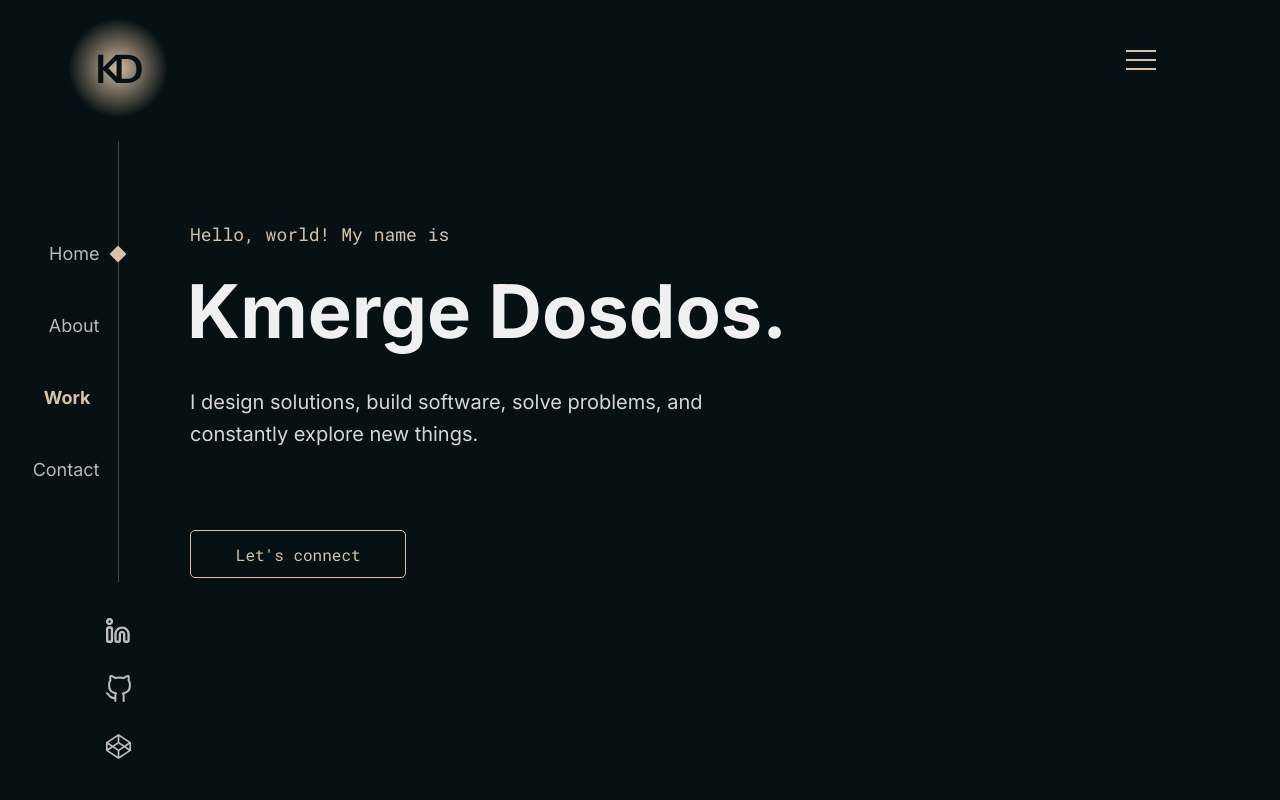
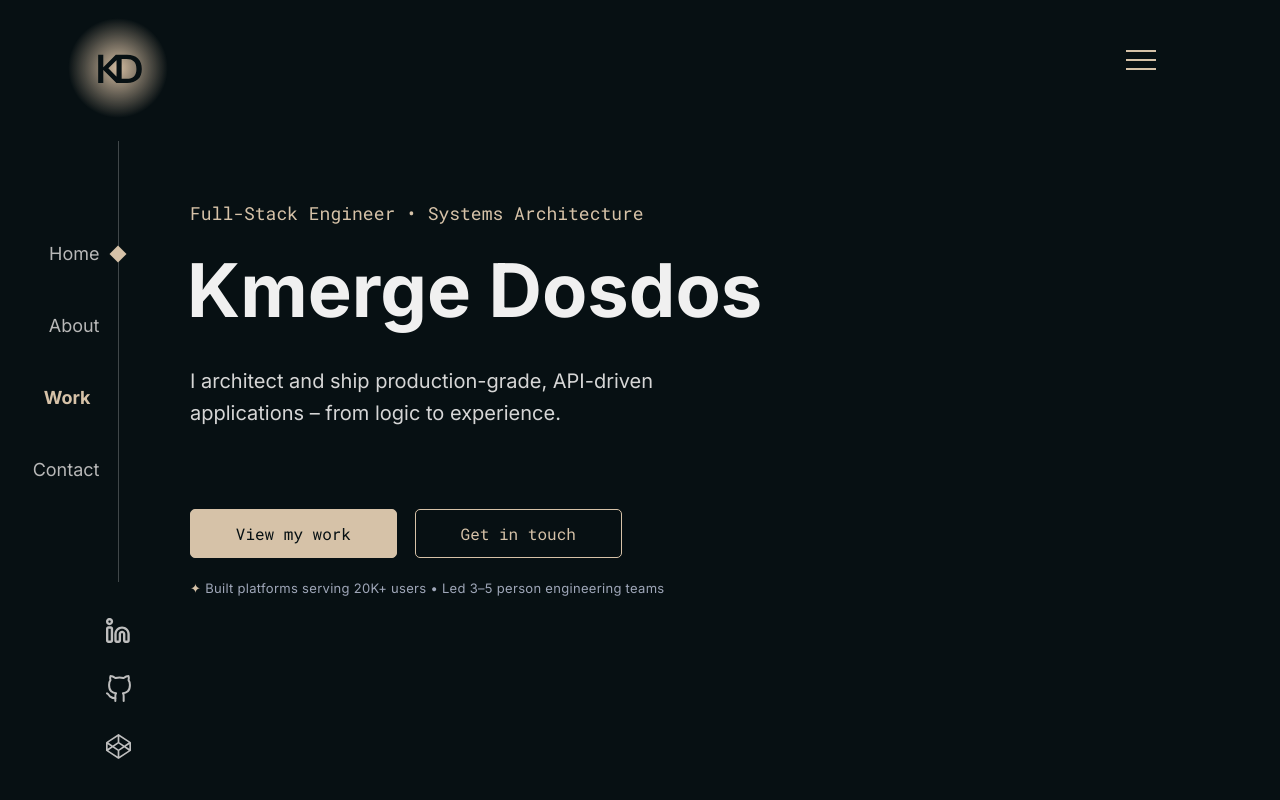
Before and after one commit to kmergedosdos/kmergedosdos.github.io, a React (Vite) app: page / in a window 1280 px wide. Shown: the top 800 px of the page. Built offline with nearby package versions, Linux system fonts and the light colour scheme.

Commit message:
update hero

```diff
--- a/src/containers/Home/index.css
+++ b/src/containers/Home/index.css
@@ -15,7 +15,31 @@
 .home__subheader {
   margin-top: 3rem;
   margin-bottom: 4em;
-  max-width: 30em;
+  max-width: 25em;
+}
+
+.home__cta {
+  display: flex;
+  flex-wrap: wrap;
+  gap: 1em;
+}
+
+.home__proof {
+  margin-top: 2rem;
+  padding: 0;
+  font-size: 13px;
+  color: rgba(224, 231, 255, 0.7);
+  font-weight: 500;
+  letter-spacing: 0.3px;
+}
+
+.home__proof p {
+  margin: 0;
+  line-height: 1.6;
+}
+
+.home__proof span {
+  color: var(--primary);
 }
 
 @media (max-width: 768px) {
--- a/src/containers/Home/index.tsx
+++ b/src/containers/Home/index.tsx
@@ -3,15 +3,26 @@ import "./index.css";
 function Home() {
   return (
     <section className="home" id="home">
-      <code>Hello, world! My name is</code>
-      <h1 className="home__header">Kmerge Dosdos.</h1>
+      <code>Full-Stack Engineer • Systems Architecture</code>
+      <h1 className="home__header">Kmerge Dosdos</h1>
       <h4 className="home__subheader">
-        I design solutions, build software, solve problems, and constantly
-        explore new things.
+        I architect and ship production-grade, API-driven applications – from
+        logic to experience.
       </h4>
-      <a href="#contact" style={{ width: "fit-content" }}>
-        <button className="btn">Let's connect</button>
-      </a>
+      <div className="home__cta">
+        <a href="#work" style={{ width: "fit-content" }}>
+          <button className="btn btn--contained">View my work</button>
+        </a>
+        <a href="#contact" style={{ width: "fit-content" }}>
+          <button className="btn">Get in touch</button>
+        </a>
+      </div>
+      <div className="home__proof">
+        <p>
+          <span>✦</span> Built platforms serving 20K+ users • Led 3–5 person
+          engineering teams
+        </p>
+      </div>
     </section>
   );
 }
```
